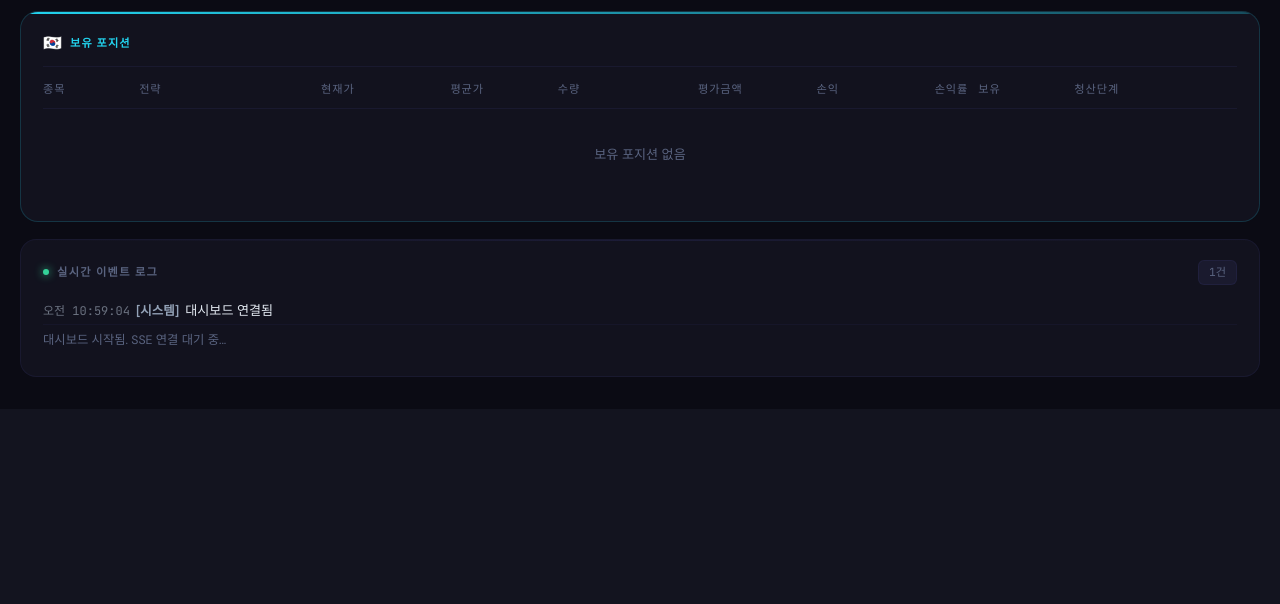
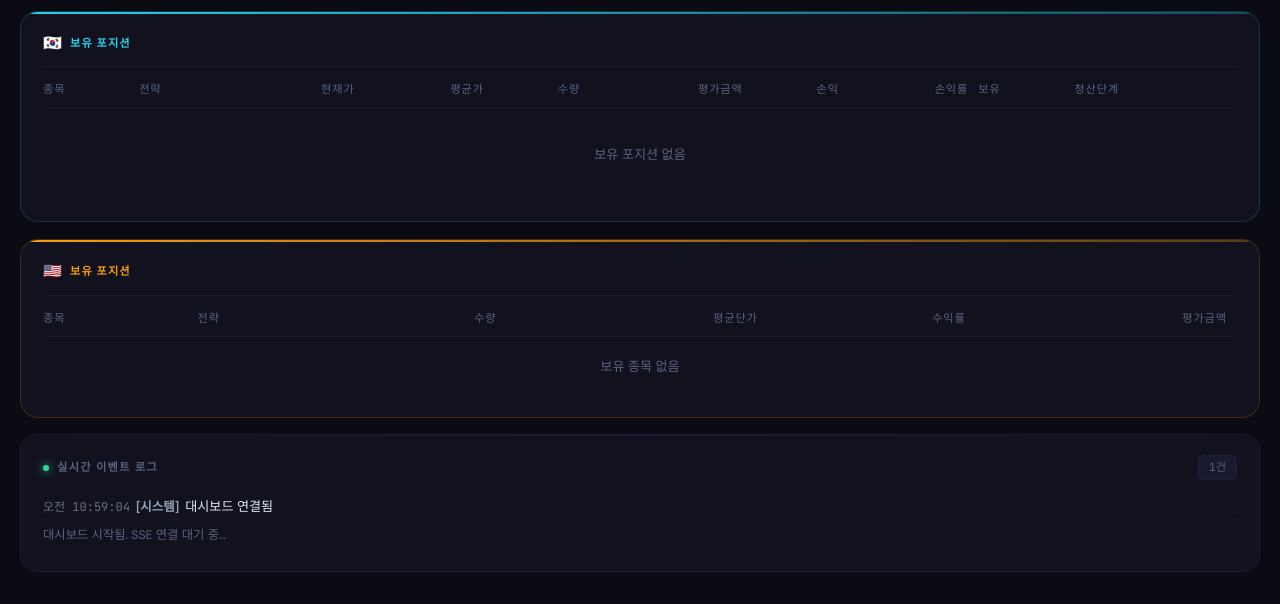
Before and after one commit to qwq-partners/ai-trader-v2, a Python web app: template src/dashboard/templates/index.html in a window 1280 px wide. Shown: the part 838-1442 px from the top of the page. Before the commit the page ends 1215 px from the top, so only its background shows below. Run offline with Jinja, Linux system fonts and the light colour scheme; the template is opened without the code that fills it, so the values that code supplies are empty; some libraries are stand-ins or nearby versions.

Commit message:
fix: US 보유 포지션 섹션 항상 표시 (KR과 동일)

```diff
--- a/src/dashboard/static/js/dashboard.js
+++ b/src/dashboard/static/js/dashboard.js
@@ -857,7 +857,7 @@ function renderUSPositions(positions) {
     const cntEl  = document.getElementById("us-positions-count");
     const cnt    = (positions || []).length;
     if (cntEl) cntEl.textContent = cnt;
-    if (fullSec) fullSec.style.display = cnt > 0 ? "" : "none";
+    // US 포지션 섹션은 항상 표시 (KR 포지션 섹션과 동일하게)
     if (!tbody) return;
     if (!positions || positions.length === 0) {
         tbody.innerHTML = '<tr><td colspan="6" style="padding:20px 0;text-align:center;color:var(--text-muted);font-size:0.82rem;">보유 종목 없음</td></tr>';
@@ -1098,9 +1098,8 @@ function applyMarketFilter(filter) {
     if (usCard)  usCard.style.display  = showUS ? "" : "none";
     if (krCard)  krCard.style.display  = showKR ? "" : "none";
     if (krSec)   krSec.style.display   = showKR ? "" : "none";
-    // us-positions-full: 포지션이 있을 때만 표시 (renderUSPositions에서 제어)
-    // 여기선 마켓 필터만 반영
-    if (usPosF && !showUS) usPosF.style.display = "none";
+    // us-positions-full: US 마켓 표시 여부에 따라 제어 (KR positions-section과 동일 방식)
+    if (usPosF) usPosF.style.display = showUS ? "" : "none";
     if (extSec) {
         if (showKR) extSec.style.removeProperty("display");
         else extSec.style.display = "none";
--- a/src/dashboard/templates/index.html
+++ b/src/dashboard/templates/index.html
@@ -507,7 +507,7 @@
         </div>
 
         <!-- ═══ US POSITIONS (full-width, below grid) ═══ -->
-        <div id="us-positions-full" style="margin-bottom:16px; display:none;">
+        <div id="us-positions-full" style="margin-bottom:16px;">
             <div class="mc mc-us ai d3" style="padding:20px 22px;">
                 <div style="display:flex;align-items:center;gap:8px;margin-bottom:14px;padding-bottom:12px;border-bottom:1px solid var(--border-sub);">
                     <span style="font-size:.95rem;">🇺🇸</span>
```
